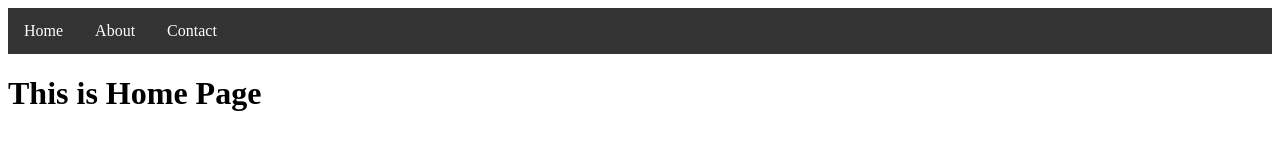
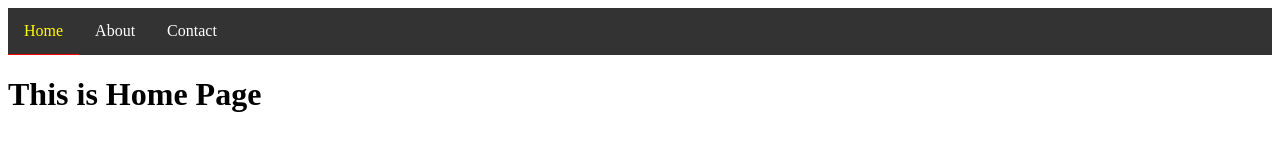
Before and after one commit to DhrumilGandhi/firstApp, a React (Create React App) app: page / in a window 1280 px wide. Shown: the top 160 px of the page. Built offline with nearby package versions, Linux system fonts and the light colour scheme.

Commit message:
change css for active class using activeClassName method

```diff
--- a/src/App.js
+++ b/src/App.js
@@ -1,5 +1,5 @@
 import React from 'react';
-import {Route , Switch, Link} from 'react-router-dom';
+import {Route , Switch, NavLink} from 'react-router-dom';
 import About from './About';
 import Home from './Home';
 import Contact from './Contact';
@@ -10,9 +10,9 @@ const App = () =>{
     <>
     <nav>
       <ul>
-        <Link className='link' to = '/'>Home</Link>
-        <Link className='link' to = '/about'>About</Link>
-        <Link className='link' to = '/contact'>Contact</Link>
+        <NavLink activeClassName='nlink' exact className='link' to = '/'>Home</NavLink>
+        <NavLink activeClassName='nlink' className='link' to = '/about'>About</NavLink>
+        <NavLink activeClassName='nlink' className='link' to = '/contact'>Contact</NavLink>
 
       </ul>
     </nav>
--- a/src/index.css
+++ b/src/index.css
@@ -23,3 +23,7 @@ ul {
   .link:hover {
     background-color: #111;
   }
+  .nlink {
+    color: yellow;
+    border-bottom: 1px solid red;
+  }
```
